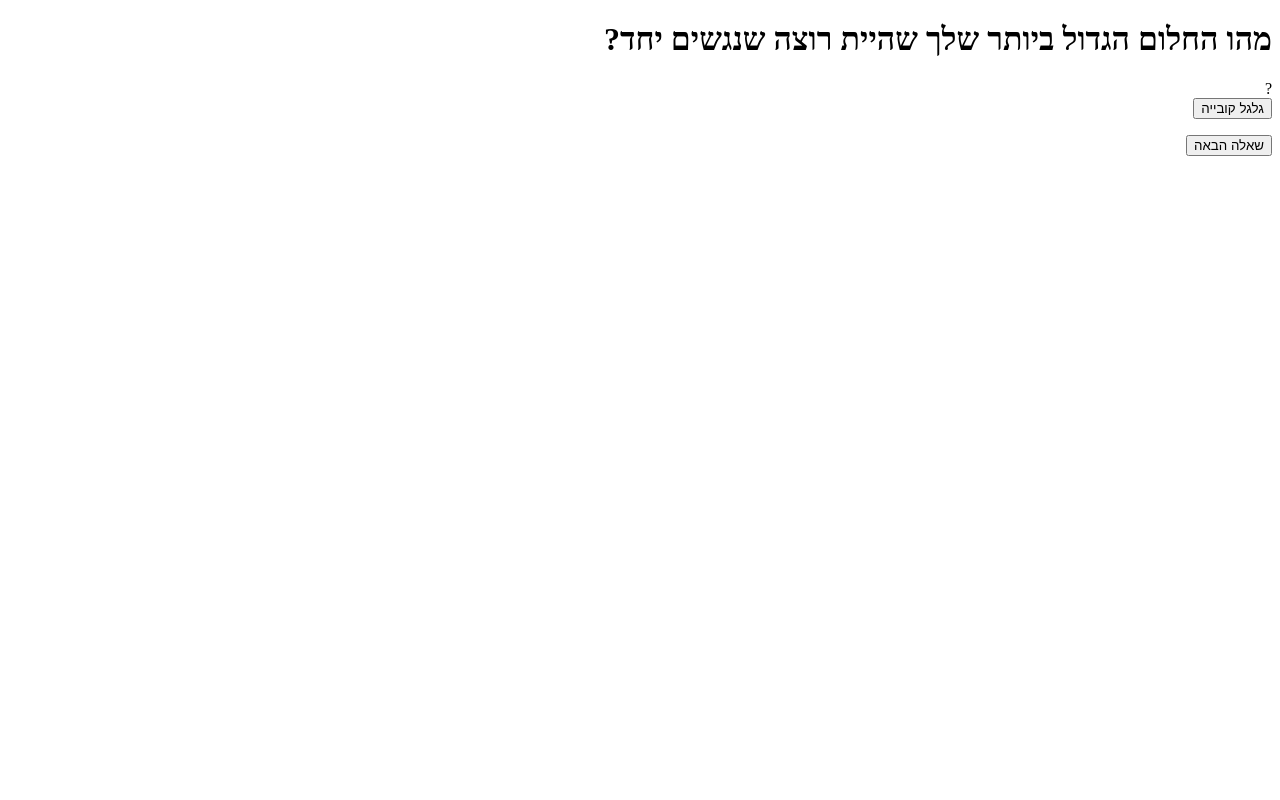
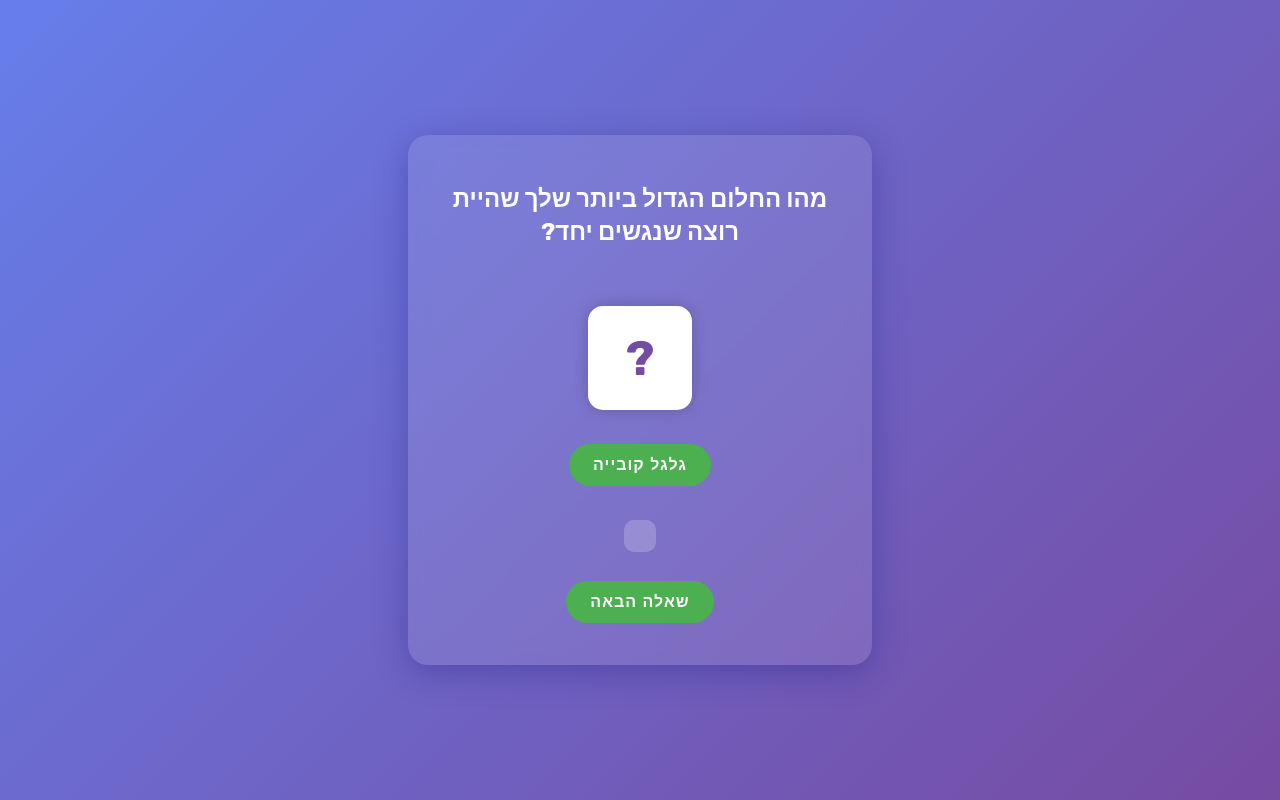
Before and after one commit to funfunnels/couples-game, a plain HTML site: page index.html in a window 1280 px wide. Drawn offline with Linux system fonts and the light colour scheme.

Commit message:
Update styles.css

```diff
--- a/styles.css
+++ b/styles.css
@@ -1,82 +1,110 @@
-import React, { useState } from 'react';
-import './styles.css';  // מייבא את קובץ ה-CSS
+@import url('https://fonts.googleapis.com/css2?family=Rubik:wght@400;700&display=swap');
 
-const questions = [
-  "איך אתה רואה את חיי המשפחה שלנו בעוד 5 שנים?",
-  "מהו החלום הגדול ביותר שלך שהיית רוצה שנגשים יחד?",
-  "מהם שלושת הערכים החשובים ביותר עבורך בזוגיות?",
-  // ... הוסף את שאר השאלות כאן
-];
+body {
+  margin: 0;
+  padding: 0;
+  font-family: 'Rubik', sans-serif;
+  background: linear-gradient(135deg, #667eea 0%, #764ba2 100%);
+  color: #ffffff;
+  height: 100vh;
+  display: flex;
+  justify-content: center;
+  align-items: center;
+}
 
-const shuffleArray = (array) => {
-  for (let i = array.length - 1; i > 0; i--) {
-    const j = Math.floor(Math.random() * (i + 1));
-    [array[i], array[j]] = [array[j], array[i]];
-  }
-  return array;
-};
+.app {
+  display: flex;
+  flex-direction: column;
+  align-items: center;
+  justify-content: center;
+  background-color: rgba(255, 255, 255, 0.1);
+  backdrop-filter: blur(10px);
+  border-radius: 20px;
+  padding: 2rem;
+  box-shadow: 0 8px 32px 0 rgba(31, 38, 135, 0.37);
+  max-width: 90%;
+  width: 400px;
+}
 
-const Dice = ({ rolling, value }) => {
-  return (
-    <div className={`dice ${rolling ? 'rolling' : ''}`}>
-      {value}
-    </div>
-  );
-};
+.question {
+  font-size: 1.5rem;
+  font-weight: 700;
+  text-align: center;
+  margin-bottom: 2rem;
+  line-height: 1.4;
+}
 
-const App = () => {
-  const [currentQuestionIndex, setCurrentQuestionIndex] = useState(0);
-  const [shuffledQuestions, setShuffledQuestions] = useState(shuffleArray([...questions]));
-  const [diceValue, setDiceValue] = useState(null);
-  const [rolling, setRolling] = useState(false);
+.dice {
+  width: 100px;
+  height: 100px;
+  background-color: white;
+  border: 2px solid #ffffff;
+  border-radius: 15px;
+  display: flex;
+  align-items: center;
+  justify-content: center;
+  font-size: 3rem;
+  font-weight: bold;
+  color: #764ba2;
+  box-shadow: 0 0 15px rgba(0,0,0,0.2);
+  margin: 1.5rem 0;
+  transition: transform 0.3s ease;
+}
 
-  const rollDice = () => {
-    setRolling(true);
-    setTimeout(() => {
-      const newValue = Math.floor(Math.random() * 6) + 1;
-      setDiceValue(newValue);
-      setRolling(false);
-    }, 1000);
-  };
+.dice.rolling {
+  animation: shake 0.5s infinite;
+}
 
-  const nextQuestion = () => {
-    if (currentQuestionIndex < shuffledQuestions.length - 1) {
-      setCurrentQuestionIndex(currentQuestionIndex + 1);
-      setDiceValue(null);
-    } else {
-      alert("המשחק הסתיים! תודה ששיחקתם.");
-    }
-  };
+.button {
+  background-color: #4CAF50;
+  border: none;
+  color: white;
+  padding: 12px 24px;
+  text-align: center;
+  text-decoration: none;
+  display: inline-block;
+  font-size: 1rem;
+  margin: 10px;
+  cursor: pointer;
+  border-radius: 50px;
+  transition: all 0.3s ease;
+  font-weight: bold;
+  text-transform: uppercase;
+  letter-spacing: 1px;
+}
 
-  const getAnswerMethod = () => {
-    switch(diceValue) {
-      case 1: return "ענו כרגיל";
-      case 2: return "ענו מנקודת המבט של בן/בת הזוג";
-      case 3: return "ענו בפנטומימה";
-      case 4: return "ענו בציור";
-      case 5: return "ענו בשיר או בחרוז";
-      case 6: return "בחרו איך לענות";
-      default: return "הטילו את הקובייה";
-    }
-  };
+.button:hover {
+  background-color: #45a049;
+  transform: translateY(-2px);
+  box-shadow: 0 4px 8px rgba(0,0,0,0.2);
+}
 
-  return (
-    <div className="app">
-      <h1 className="question">{shuffledQuestions[currentQuestionIndex]}</h1>
-      <Dice rolling={rolling} value={diceValue || '?'} />
-      <button className="button" onClick={rollDice} disabled={rolling}>
-        {rolling ? 'מגלגל...' : 'גלגל קובייה'}
-      </button>
-      {!rolling && diceValue && (
-        <p className="result">
-          {getAnswerMethod()}
-        </p>
-      )}
-      <button className="button" onClick={nextQuestion}>
-        שאלה הבאה
-      </button>
-    </div>
-  );
-};
+.button:active {
+  transform: translateY(0);
+  box-shadow: 0 2px 4px rgba(0,0,0,0.2);
+}
 
-export default App;
+.result {
+  font-size: 1.2rem;
+  margin-top: 1.5rem;
+  text-align: center;
+  font-weight: 400;
+  background-color: rgba(255, 255, 255, 0.2);
+  padding: 1rem;
+  border-radius: 10px;
+  max-width: 80%;
+}
+
+@keyframes shake {
+  0% { transform: translate(1px, 1px) rotate(0deg); }
+  10% { transform: translate(-1px, -2px) rotate(-1deg); }
+  20% { transform: translate(-3px, 0px) rotate(1deg); }
+  30% { transform: translate(3px, 2px) rotate(0deg); }
+  40% { transform: translate(1px, -1px) rotate(1deg); }
+  50% { transform: translate(-1px, 2px) rotate(-1deg); }
+  60% { transform: translate(-3px, 1px) rotate(0deg); }
+  70% { transform: translate(3px, 1px) rotate(-1deg); }
+  80% { transform: translate(-1px, -1px) rotate(1deg); }
+  90% { transform: translate(1px, 2px) rotate(0deg); }
+  100% { transform: translate(1px, -2px) rotate(-1deg); }
+}
```
